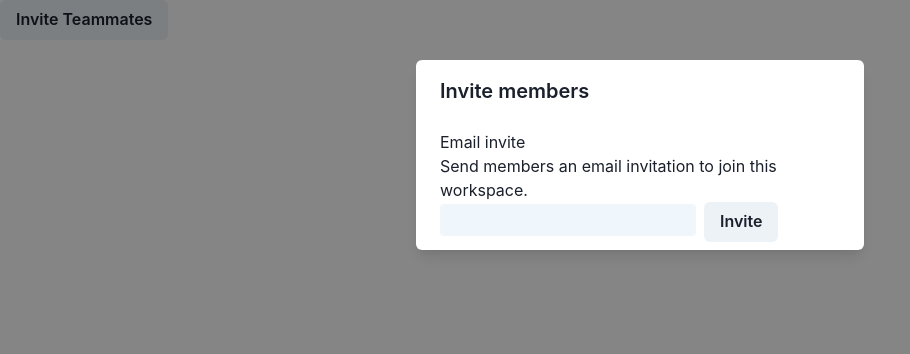
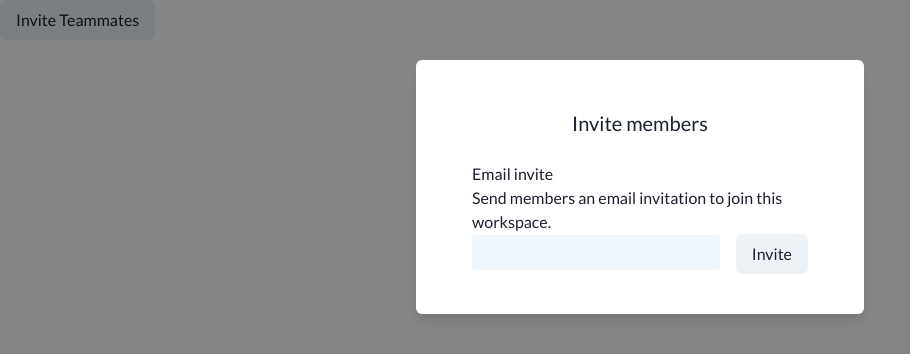
Before and after one commit to opmarq/quick-invite, a React (Create React App) app: page / in a window 1280 px wide. Both pictures are taken after a click on the button "Invite Teammates". Shown: the top 354 px of the page, without its empty margins (0-910 px from the left). Built offline with nearby package versions, Linux system fonts and the light colour scheme.

Commit message:
Styling setup

```diff
--- a/public/index.html
+++ b/public/index.html
@@ -10,34 +10,15 @@
       content="Web site created using create-react-app"
     />
     <link rel="apple-touch-icon" href="%PUBLIC_URL%/logo192.png" />
-    <!--
-      manifest.json provides metadata used when your web app is installed on a
-      user's mobile device or desktop. See https://developers.google.com/web/fundamentals/web-app-manifest/
-    -->
     <link rel="manifest" href="%PUBLIC_URL%/manifest.json" />
-    <!--
-      Notice the use of %PUBLIC_URL% in the tags above.
-      It will be replaced with the URL of the `public` folder during the build.
-      Only files inside the `public` folder can be referenced from the HTML.
-
-      Unlike "/favicon.ico" or "favicon.ico", "%PUBLIC_URL%/favicon.ico" will
-      work correctly both with client-side routing and a non-root public URL.
-      Learn how to configure a non-root public URL by running `npm run build`.
-    -->
-    <title>React App</title>
+    <link
+      href="https://fonts.googleapis.com/css2?family=Lato:wght@400;700&display=swap"
+      rel="stylesheet"
+    />
+    <title>Quick invite</title>
   </head>
   <body>
     <noscript>You need to enable JavaScript to run this app.</noscript>
     <div id="root"></div>
-    <!--
-      This HTML file is a template.
-      If you open it directly in the browser, you will see an empty page.
-
-      You can add webfonts, meta tags, or analytics to this file.
-      The build step will place the bundled scripts into the <body> tag.
-
-      To begin the development, run `npm start` or `yarn start`.
-      To create a production bundle, use `npm run build` or `yarn build`.
-    -->
   </body>
 </html>
--- a/src/App.tsx
+++ b/src/App.tsx
@@ -1,5 +1,5 @@
 import { useState } from "react";
-import { Button } from "@chakra-ui/react";
+import { Box, Button, Center } from "@chakra-ui/react";
 import {
   Modal,
   ModalOverlay,
@@ -14,7 +14,7 @@ import InvitePage from "./pages/Invite";
 function App() {
   const [isOpen, setOpen] = useState(false);
   return (
-    <div>
+    <Box>
       <Button
         onClick={() => {
           setOpen(true);
@@ -24,14 +24,16 @@ function App() {
       </Button>
       <Modal isOpen={isOpen} onClose={() => setOpen(false)}>
         <ModalOverlay />
-        <ModalContent>
-          <ModalHeader>Invite members</ModalHeader>
+        <ModalContent p="8">
+          <ModalHeader>
+            <Center>Invite members</Center>
+          </ModalHeader>
           <ModalBody>
             <InvitePage />
           </ModalBody>
         </ModalContent>
       </Modal>
-    </div>
+    </Box>
   );
 }
 
--- a/src/components/combobox/Comboxbox.tsx
+++ b/src/components/combobox/Comboxbox.tsx
@@ -49,7 +49,7 @@ const Combobox: React.FC<ICombobox> = ({
   const inputRef = useRef<HTMLInputElement>(null);
 
   return (
-    <Box>
+    <Box w="100%">
       <Box bg="#F0F7FC" p="1" borderRadius="base">
         <Wrap align="center">
           {selected?.map((item) => {
@@ -71,6 +71,7 @@ const Combobox: React.FC<ICombobox> = ({
               onChange={onChange}
               value={value}
               ref={inputRef}
+              size="lg"
             />
           </WrapItem>
         </Wrap>
--- a/src/index.tsx
+++ b/src/index.tsx
@@ -1,12 +1,33 @@
 import React from "react";
 import ReactDOM from "react-dom";
-import { ChakraProvider } from "@chakra-ui/react";
+import { ChakraProvider, extendTheme } from "@chakra-ui/react";
 
 import App from "./App";
 
+const fonts = {
+  body: "Lato, sans-serif",
+  heading: "Lato, serif",
+  mono: "Menlo, monospace",
+};
+
+const fontWeights = {
+  normal: 400,
+  semibold: 400,
+};
+
+const colors = {
+  brand: {
+    bgPrimary: "#272D45",
+    primary: "#2C54EA",
+    bgSecondary: "#202437",
+  },
+};
+
+const theme = extendTheme({ fonts, fontWeights, colors });
+
 ReactDOM.render(
   <React.StrictMode>
-    <ChakraProvider resetCSS>
+    <ChakraProvider resetCSS theme={theme}>
       <App />
     </ChakraProvider>
   </React.StrictMode>,
--- a/src/pages/Invite.tsx
+++ b/src/pages/Invite.tsx
@@ -1,5 +1,14 @@
 import React, { useEffect, useState } from "react";
-import { Box, Text, Wrap, WrapItem, Button } from "@chakra-ui/react";
+import {
+  Box,
+  Text,
+  Wrap,
+  WrapItem,
+  Button,
+  Flex,
+  Center,
+  HStack,
+} from "@chakra-ui/react";
 
 import Combobox, { IItem } from "../components/combobox";
 import { searchUser, IUser } from "../api";
@@ -45,8 +54,8 @@ const Invite = () => {
     <Box>
       <Text size="xl">Email invite</Text>
       <Text>Send members an email invitation to join this workspace.</Text>
-      <Wrap align="center">
-        <WrapItem>
+      <HStack spacing="16px">
+        <Center w="100%">
           <Combobox
             suggestions={suggestions}
             selected={selected}
@@ -55,11 +64,11 @@ const Invite = () => {
             onSelect={handleSelect}
             value={searchValue}
           />
-        </WrapItem>
-        <WrapItem>
+        </Center>
+        <Center>
           <Button>Invite</Button>
-        </WrapItem>
-      </Wrap>
+        </Center>
+      </HStack>
     </Box>
   );
 };
--- /dev/null
+++ b/src/style/theme.js
@@ -0,0 +1,7 @@
+export default {
+  colors: {
+    transparent: "transparent",
+    black: "#000",
+    white: "#fff",
+  },
+};
```
